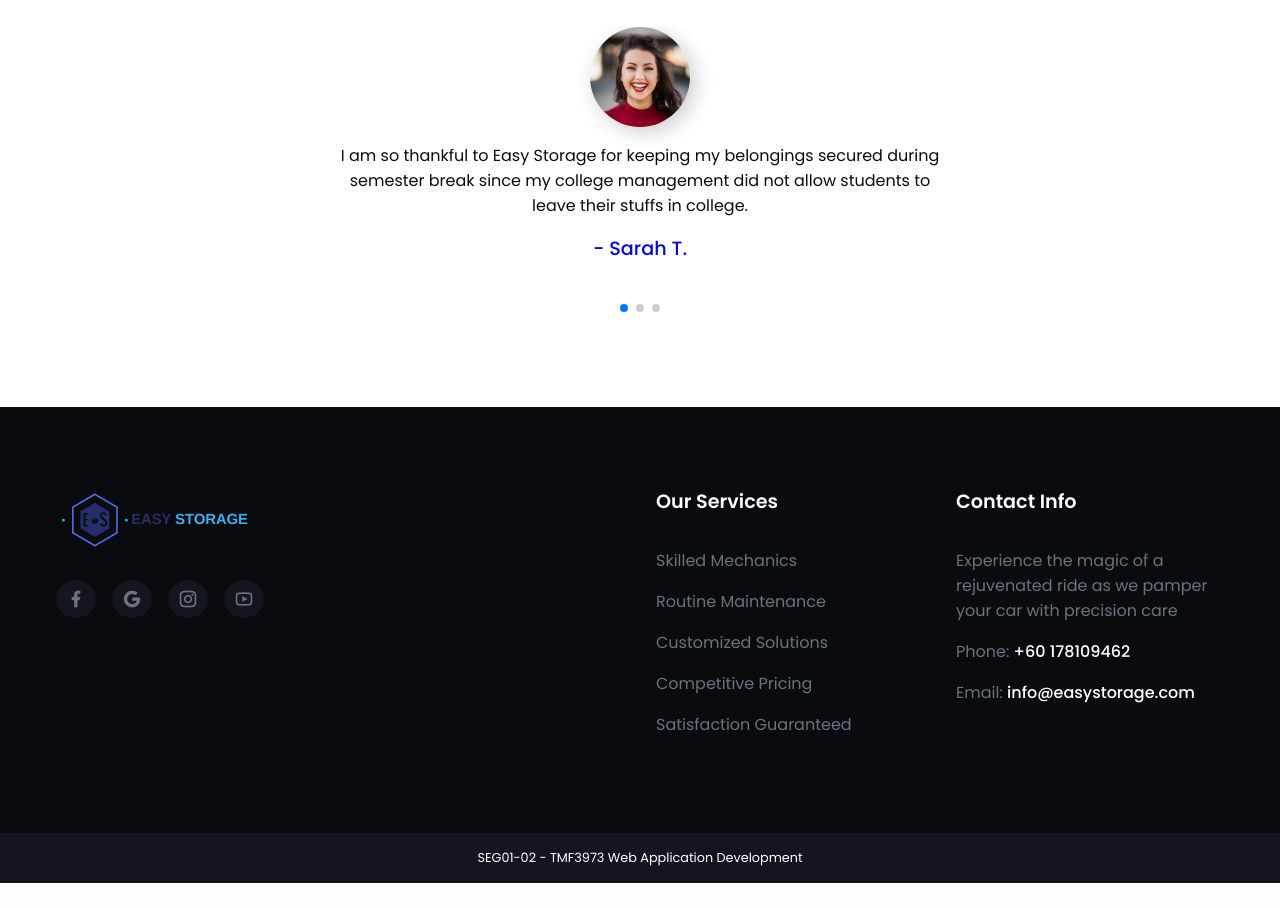
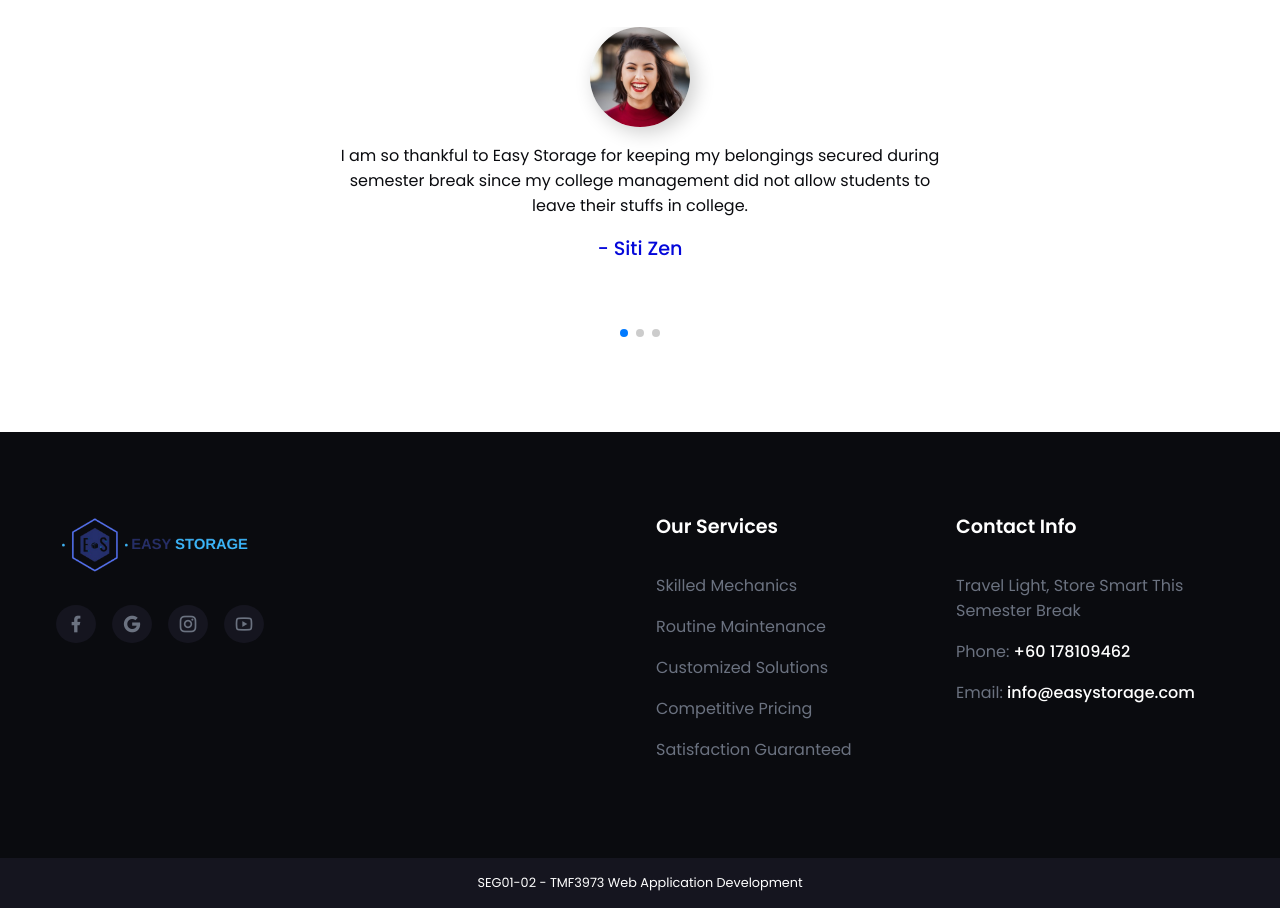
Before and after one commit to aqilahJ925/webapp, a PHP site: page / in a window 1280 px wide. Shown: the part 3901-4809 px from the top of the page. Before the commit the page ends 4784 px from the top, so only its background shows below. Run offline with PHP 8.4, Linux system fonts and the light colour scheme.

Commit message:
content: updated customers' feedbacks

```diff
--- a/index.php
+++ b/index.php
@@ -195,31 +195,30 @@
                 secured during semester break since my college management
                 did not allow students to leave their stuffs in college.
               </p>
-              <h4>- Sarah T.</h4>
+              <h4>- Siti Zen</h4>
             </div>
           </div>
           <div class="swiper-slide">
             <div class="testimonial__card">
               <img src="assets/testimonial-2.jpg" alt="testimonial" />
               <p>
-                I've been bringing my car here for years, and they never
-                disappoint. Their attention to detail and commitment to quality
-                service is unmatched. My car always feels brand new after a
-                visit.
+                I wanted to go back to Sabah for the long semester break, but it is
+                too much hassle to pack many bags. Besides, I will still be staying in
+                campus next semester anyway. Thank goodness I found Easy Storage to help me keep
+                my stuffs safely.
               </p>
-              <h4>- John P.</h4>
+              <h4>- Mark Sagan</h4>
             </div>
           </div>
           <div class="swiper-slide">
             <div class="testimonial__card">
               <img src="assets/testimonial-3.jpg" alt="testimonial" />
               <p>
-                As a car enthusiast, I'm extremely particular about who touches
-                my prized possession. Their team's expertise and passion for
-                cars truly shine through in their work. My car has never looked
-                better.
+                Good and recommended service. I do not need to worry about my belongings
+                when I need to travel back home again. Will definitely use Easy Storage
+                again in the future.
               </p>
-              <h4>- David S.</h4>
+              <h4>- Josiah T.</h4>
             </div>
           </div>
         </div>
@@ -265,8 +264,7 @@
           <ul class="footer__links">
             <li>
               <p>
-                Experience the magic of a rejuvenated ride as we pamper your car
-                with precision care
+                Travel Light, Store Smart This Semester Break
               </p>
             </li>
             <li>
```
